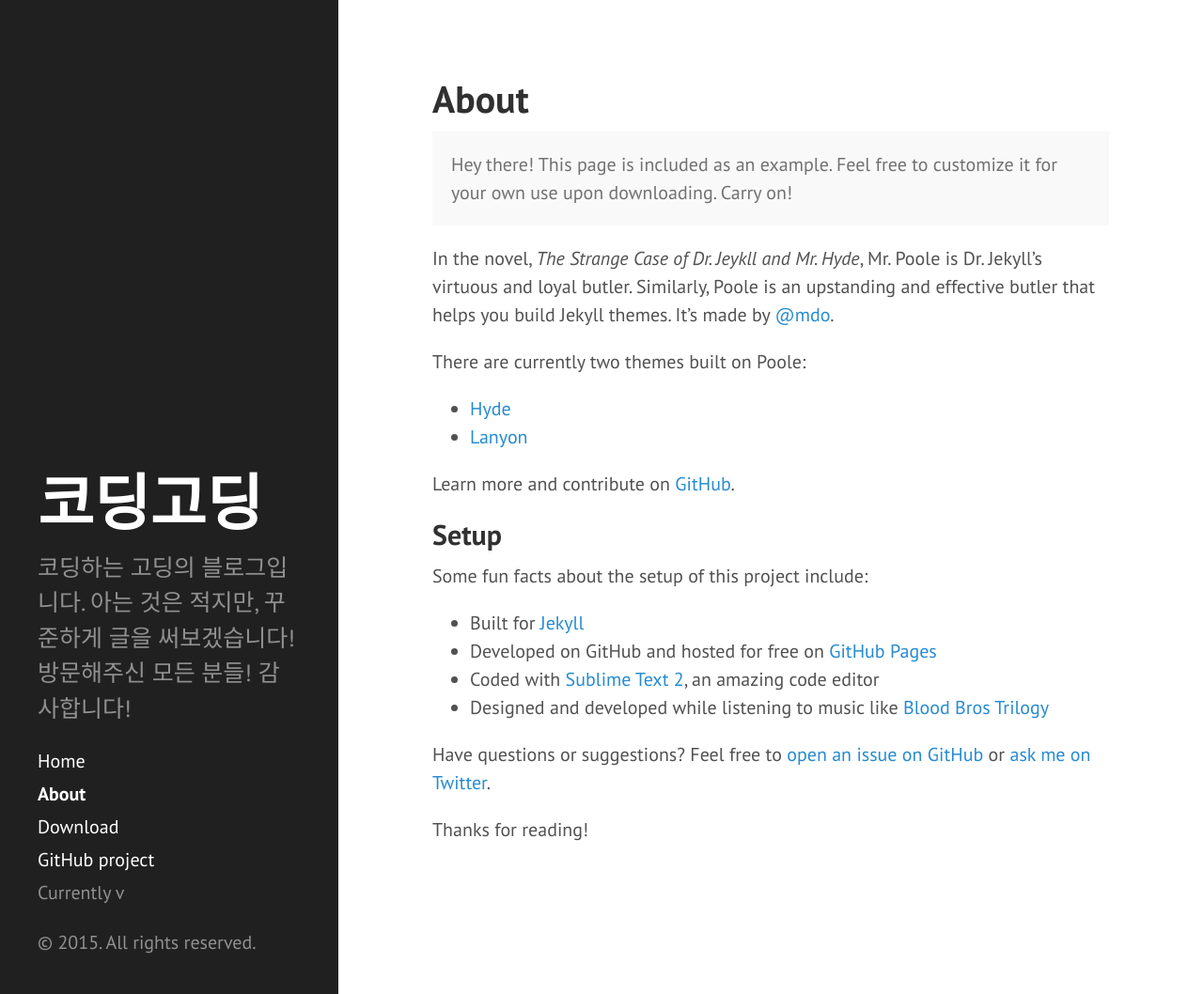
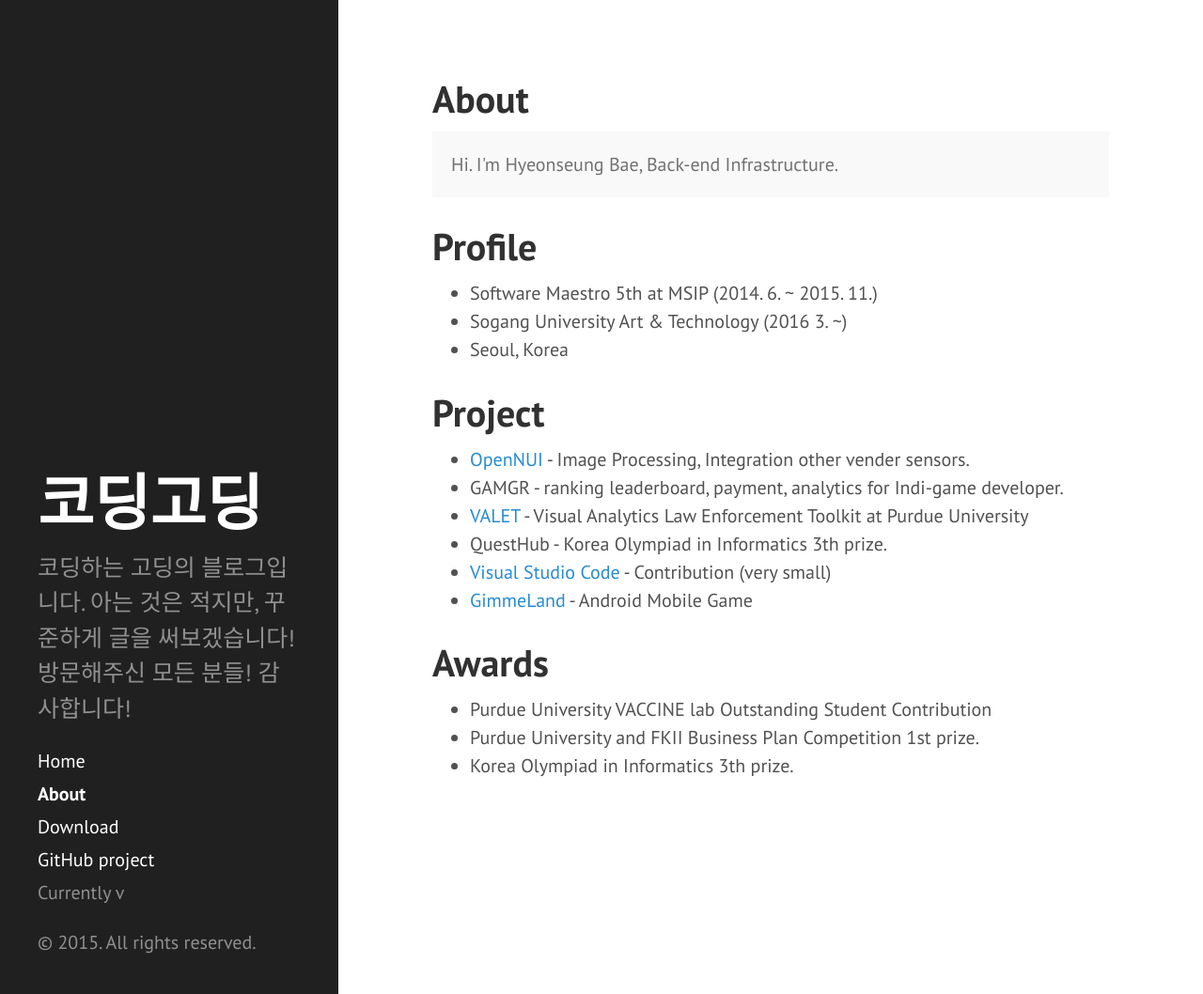
Before and after one commit to bae-unidev/bae-unidev.github.io, a Jekyll site: the page built from about.md, in a window 1280 px wide and 1058 px high. Shown: the whole window at 94% size. Built offline with Jekyll 4.4.1, drawn with Linux system fonts in a browser that asks for light colours.

Commit message:
About Page modified.

```diff
--- a/about.md
+++ b/about.md
@@ -4,27 +4,24 @@ title: About
 ---
 
 <p class="message">
-  Hey there! This page is included as an example. Feel free to customize it for your own use upon downloading. Carry on!
+  Hi. I'm Hyeonseung Bae, Back-end Infrastructure.
 </p>
 
-In the novel, *The Strange Case of Dr. Jeykll and Mr. Hyde*, Mr. Poole is Dr. Jekyll's virtuous and loyal butler. Similarly, Poole is an upstanding and effective butler that helps you build Jekyll themes. It's made by [@mdo](https://twitter.com/mdo).
+# Profile
 
-There are currently two themes built on Poole:
+* Software Maestro 5th at MSIP (2014. 6. ~ 2015. 11.)
+* Sogang University Art & Technology (2016 3. ~)
+* Seoul, Korea
 
-* [Hyde](http://hyde.getpoole.com)
-* [Lanyon](http://lanyon.getpoole.com)
+# Project
+* [OpenNUI](opennui.org) - Image Processing, Integration other vender sensors.
+* GAMGR - ranking leaderboard, payment, analytics for Indi-game developer.
+* [VALET](http://valet.devsusu.info) - Visual Analytics Law Enforcement Toolkit at Purdue University
+* QuestHub - Korea Olympiad in Informatics 3th prize.
+* [Visual Studio Code](http://github.com/Microsoft/vscode) - Contribution (very small)
+* [GimmeLand](https://play.google.com/store/apps/details?id=com.BeYo.GimmeLandV2&hl=ko) - Android Mobile Game
 
-Learn more and contribute on [GitHub](https://github.com/poole).
-
-## Setup
-
-Some fun facts about the setup of this project include:
-
-* Built for [Jekyll](http://jekyllrb.com)
-* Developed on GitHub and hosted for free on [GitHub Pages](https://pages.github.com)
-* Coded with [Sublime Text 2](http://sublimetext.com), an amazing code editor
-* Designed and developed while listening to music like [Blood Bros Trilogy](https://soundcloud.com/maddecent/sets/blood-bros-series)
-
-Have questions or suggestions? Feel free to [open an issue on GitHub](https://github.com/poole/issues/new) or [ask me on Twitter](https://twitter.com/mdo).
-
-Thanks for reading!
+# Awards
+* Purdue University VACCINE lab Outstanding Student Contribution
+* Purdue University and FKII Business Plan Competition 1st prize.
+* Korea Olympiad in Informatics 3th prize.
```
